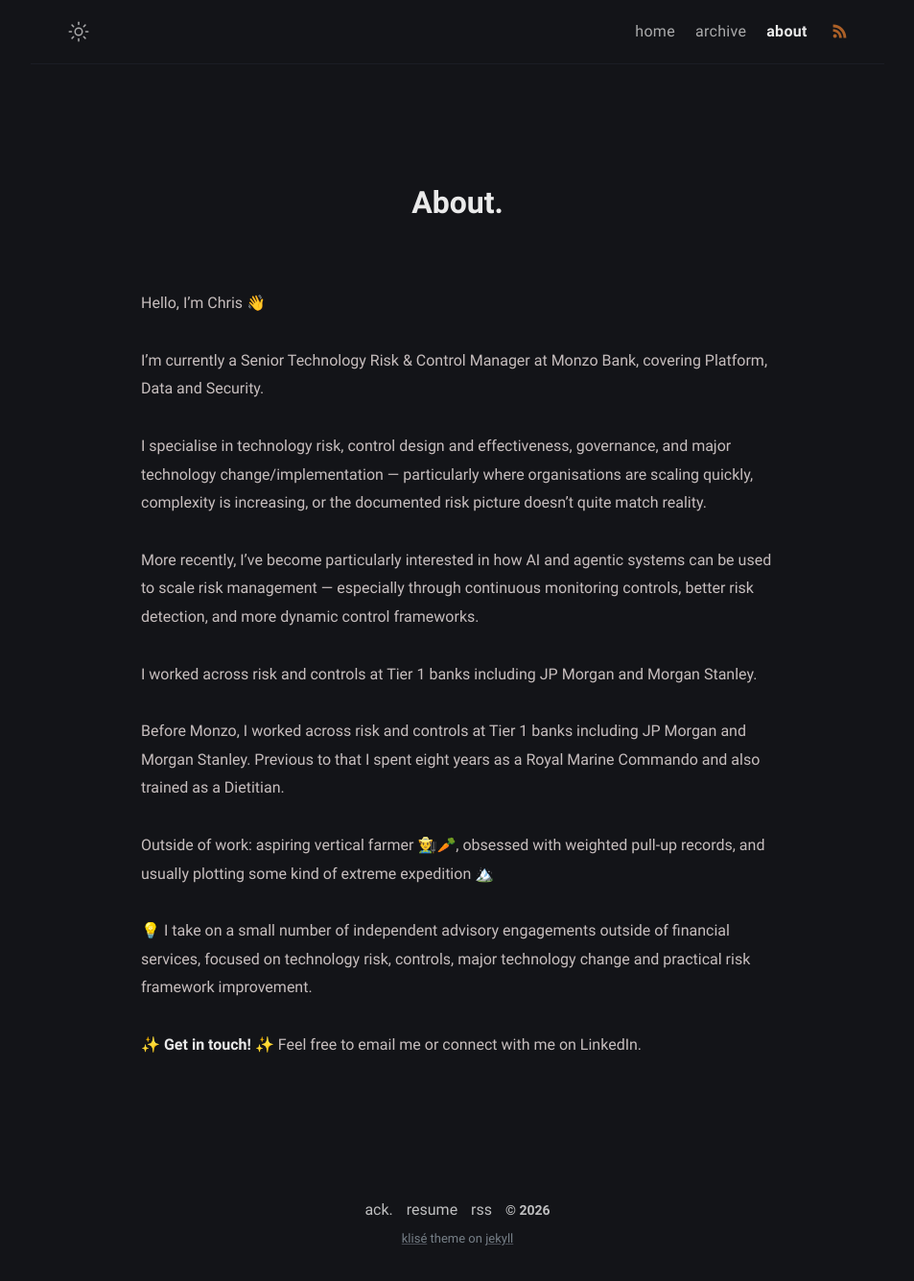
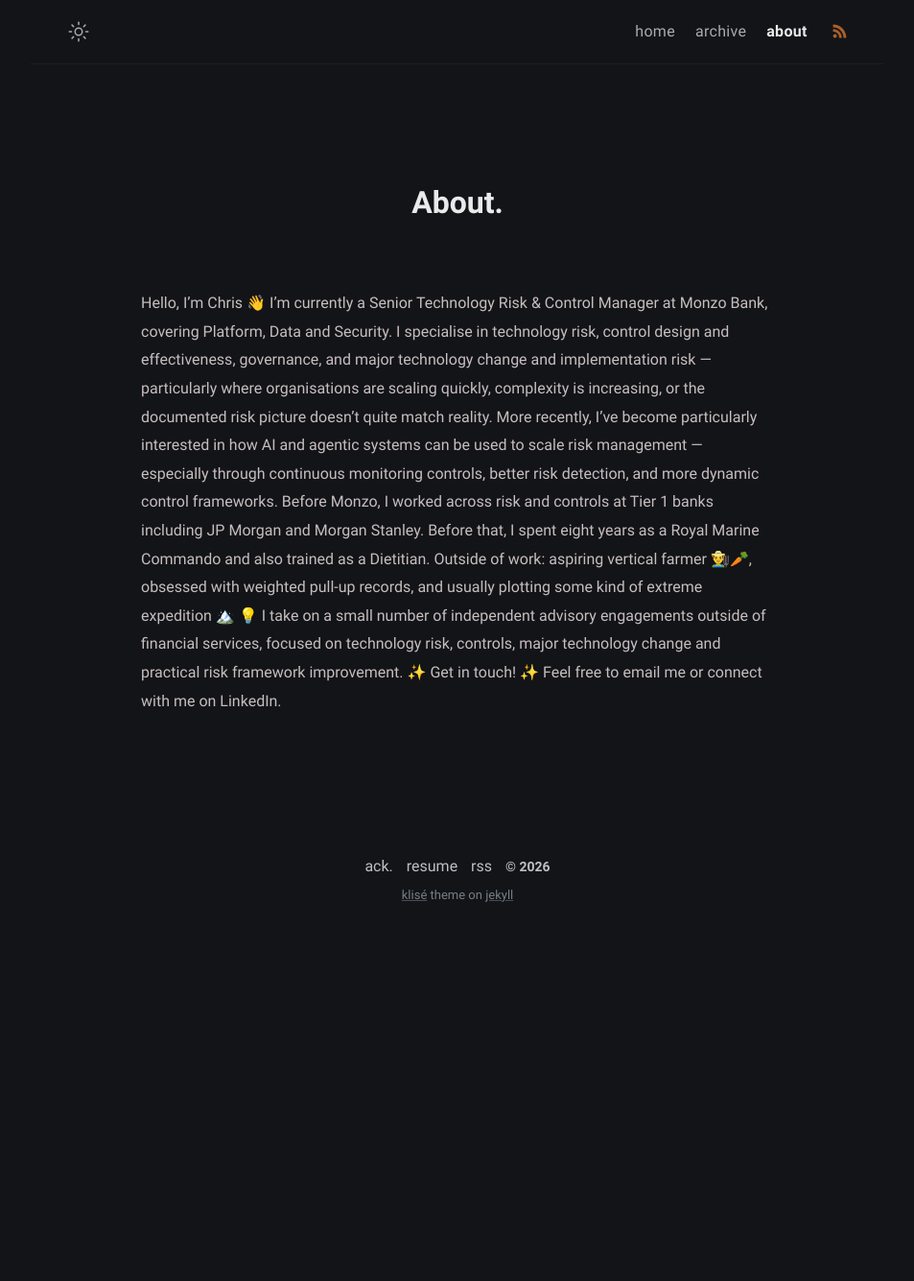
Before and after one commit to AscendChris/AscendChris.github.io, a Jekyll site: the page built from about.md, in a window 1280 px wide. Shown: the whole page at 96% size, without its empty margins (163-1116 px from the left). Built offline with Jekyll 4.4.1, drawn with Linux system fonts in a browser that asks for light colours; after the commit the page ends 977 px from its top, so only the background shows below that.

Commit message:
3rd Update to About Secton

```diff
--- a/about.md
+++ b/about.md
@@ -5,19 +5,10 @@ permalink: /about/
 ---
 
 Hello, I’m Chris 👋
-
 I’m currently a Senior Technology Risk & Control Manager at Monzo Bank, covering Platform, Data and Security.
-
-I specialise in technology risk, control design and effectiveness, governance, and major technology change/implementation — particularly where organisations are scaling quickly, complexity is increasing, or the documented risk picture doesn’t quite match reality.
-
+I specialise in technology risk, control design and effectiveness, governance, and major technology change and implementation risk — particularly where organisations are scaling quickly, complexity is increasing, or the documented risk picture doesn’t quite match reality.
 More recently, I’ve become particularly interested in how AI and agentic systems can be used to scale risk management — especially through continuous monitoring controls, better risk detection, and more dynamic control frameworks.
-
-I worked across risk and controls at Tier 1 banks including JP Morgan and Morgan Stanley.
-
-Before Monzo, I worked across risk and controls at Tier 1 banks including JP Morgan and Morgan Stanley. Previous to that I spent eight years as a Royal Marine Commando and also trained as a Dietitian.
-
+Before Monzo, I worked across risk and controls at Tier 1 banks including JP Morgan and Morgan Stanley. Before that, I spent eight years as a Royal Marine Commando and also trained as a Dietitian.
 Outside of work: aspiring vertical farmer 👨‍🌾🥕, obsessed with weighted pull-up records, and usually plotting some kind of extreme expedition 🏔️
-
 💡 I take on a small number of independent advisory engagements outside of financial services, focused on technology risk, controls, major technology change and practical risk framework improvement.
-
-**✨ Get in touch! ✨** Feel free to email me or connect with me on LinkedIn.
+✨ Get in touch! ✨ Feel free to email me or connect with me on LinkedIn.
```
